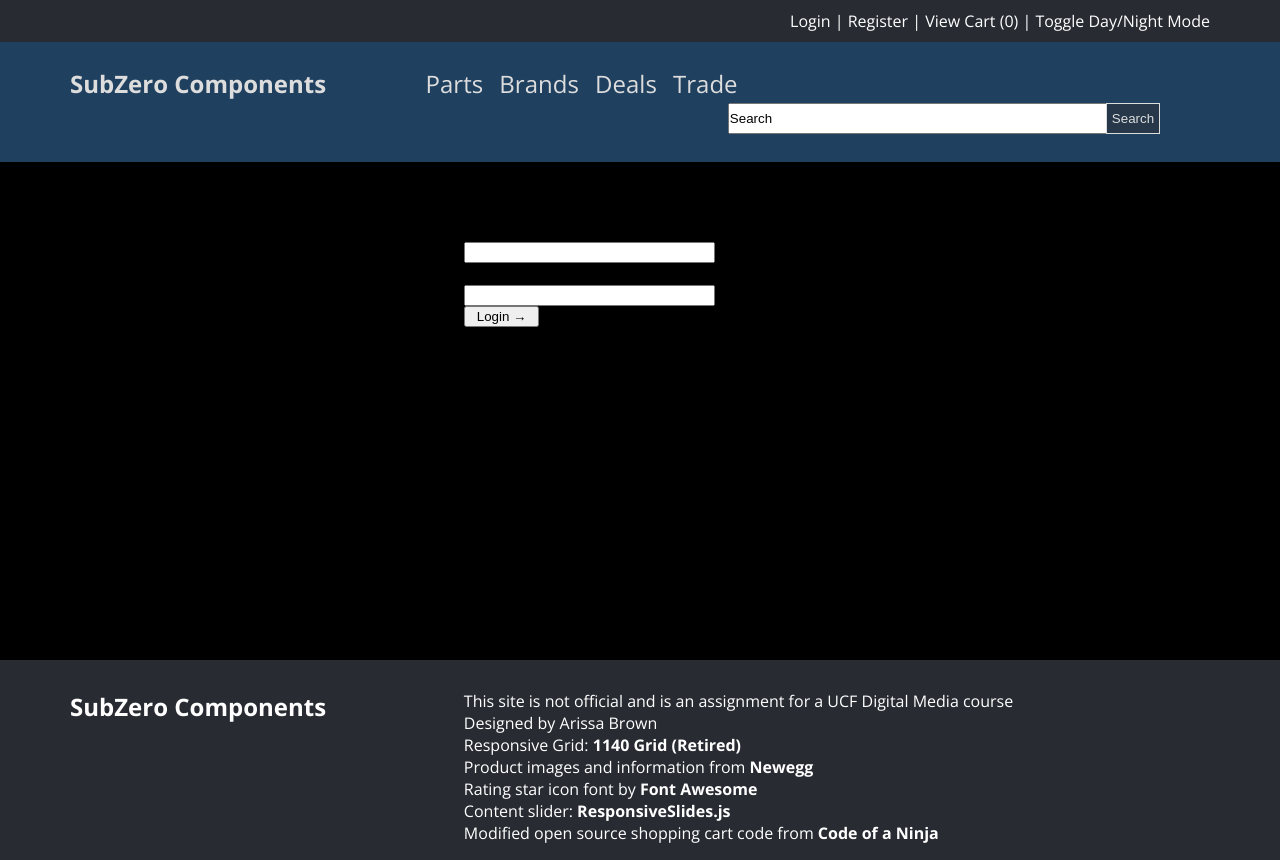
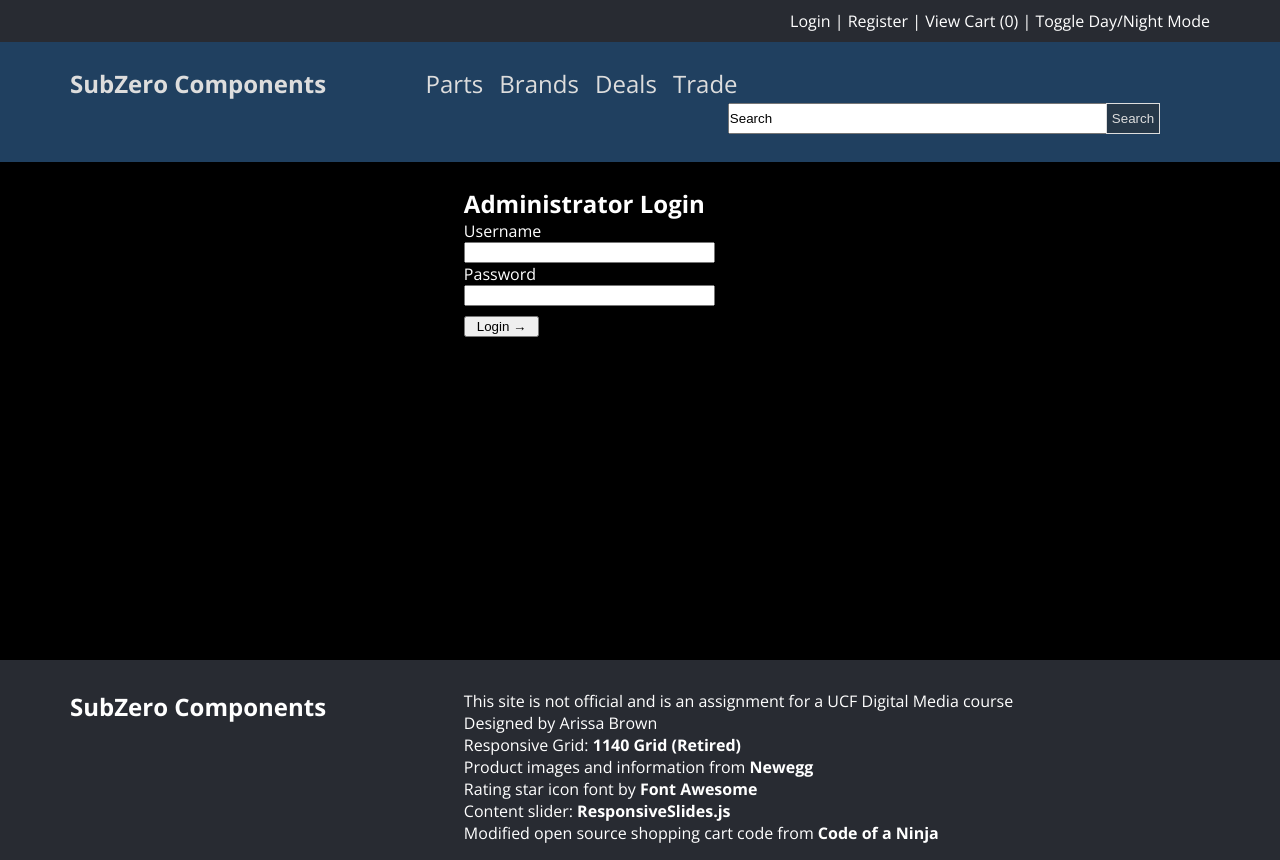
Before and after one commit to dig4530c/sub-zero-components, a PHP site: page /subzero/admin.php in a window 1280 px wide. Run offline with PHP 8.4, Linux system fonts and the light colour scheme; some libraries are stand-ins or nearby versions.

Commit message:
Minor fixes + changes

```diff
--- a/admin.php
+++ b/admin.php
@@ -21,6 +21,7 @@ include ('is/header.php');
 								<input type="text" id="username" required />
 								<label for="name">Password</label>
 								<input type="text" id="pass" required />
+								<div class='space'></div>
 								<input type="submit" value="Login &rarr;">
 							</form>
 						</div>
--- a/cart.php
+++ b/cart.php
@@ -10,9 +10,11 @@ include ('is/dash.php');
 				<div class="row">
 
 					<div class="ninecol "> <!--cart col-->
-					<h1>Your Cart</h1>
 						<div>
-							 <?php include ('is/cartf.php'); ?>
+							<h1>Your Cart</h1>
+								<div id='cart'>
+									 <?php include ('is/cartf.php'); ?>
+								</div>
 						</div>
 					</div>
 					<div class="threecol last">
--- a/css/night.css
+++ b/css/night.css
@@ -1,3 +1,7 @@
+/* general */
+.title{color:#fff;}
+
+
 /* homepage */
 .homec{
 	background: #000;
@@ -24,7 +28,7 @@
 }
 
 /*admin*/
-#admin,#admin a{
+#admin,#admin a, #alogin{
 	color: #FFF;
 }
 
```
Also changed, not shown: js/main.js (+9 -0 lines).
